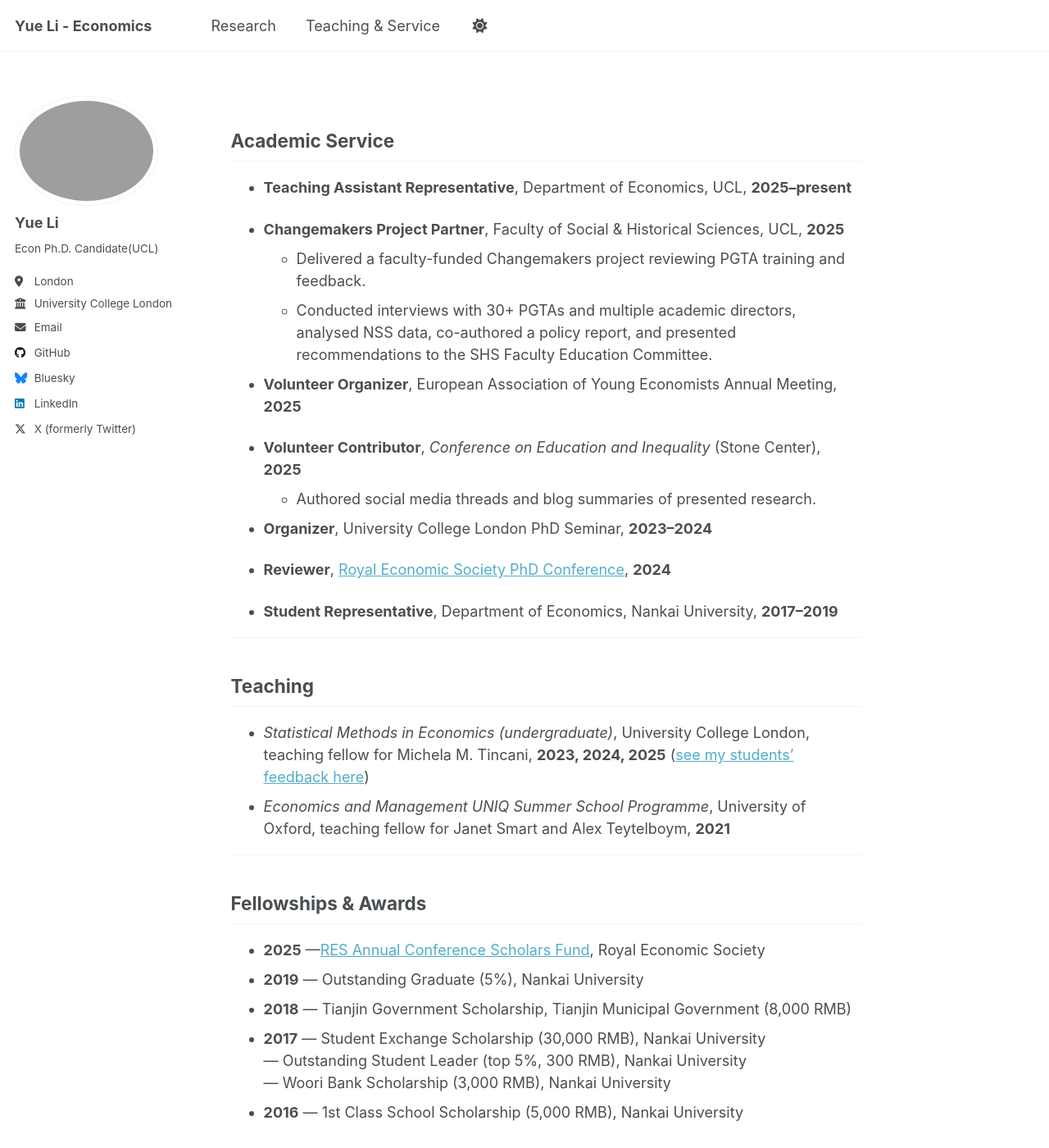
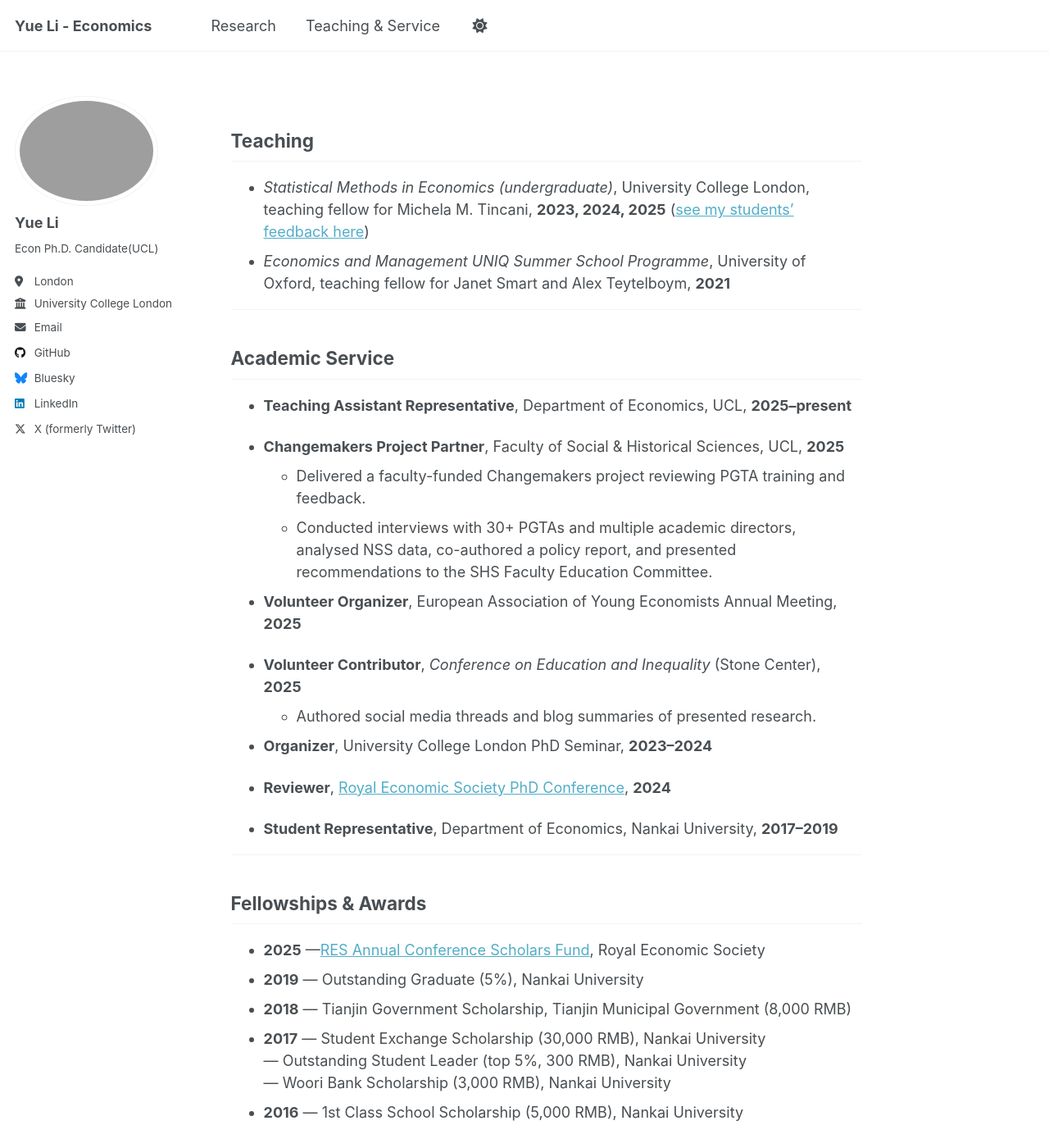
Before and after one commit to yueli-econ/yueli-econ.github.io, a Jekyll site: the page built from _pages/others.md, in a window 1280 px wide and 1400 px high. Shown: the whole window at 82% size. Built offline with Jekyll 4.4.1, drawn with Linux system fonts in a browser that asks for light colours; a script that is not in the unit is left out; part of the change alters nothing that is shown.

```diff
--- a/_pages/others.md
+++ b/_pages/others.md
@@ -2,6 +2,12 @@
 title: ""
 permalink: /others/
 author_profile: true
+---
+## Teaching
+
+- *Statistical Methods in Economics (undergraduate)*, University College London, teaching fellow for Michela M. Tincani, **2023, 2024, 2025** ([see my students' feedback here](/files/ECON0005_Yue_Li_PGTA_CMD_report.pdf))
+- *Economics and Management UNIQ Summer School Programme*, University of Oxford, teaching fellow for Janet Smart and Alex Teytelboym, **2021**
+
 ---
 
 ## Academic Service
@@ -25,13 +31,6 @@ author_profile: true
 
 ---
 
-## Teaching
-
-- *Statistical Methods in Economics (undergraduate)*, University College London, teaching fellow for Michela M. Tincani, **2023, 2024, 2025** ([see my students' feedback here](/files/ECON0005_Yue_Li_PGTA_CMD_report.pdf))
-- *Economics and Management UNIQ Summer School Programme*, University of Oxford, teaching fellow for Janet Smart and Alex Teytelboym, **2021**
-
----
-
 ## Fellowships & Awards
 
 - **2025** —[RES Annual Conference Scholars Fund](https://res.org.uk/event-listing/res-2025-annual-conference/2025-scholars/), Royal Economic Society
```
